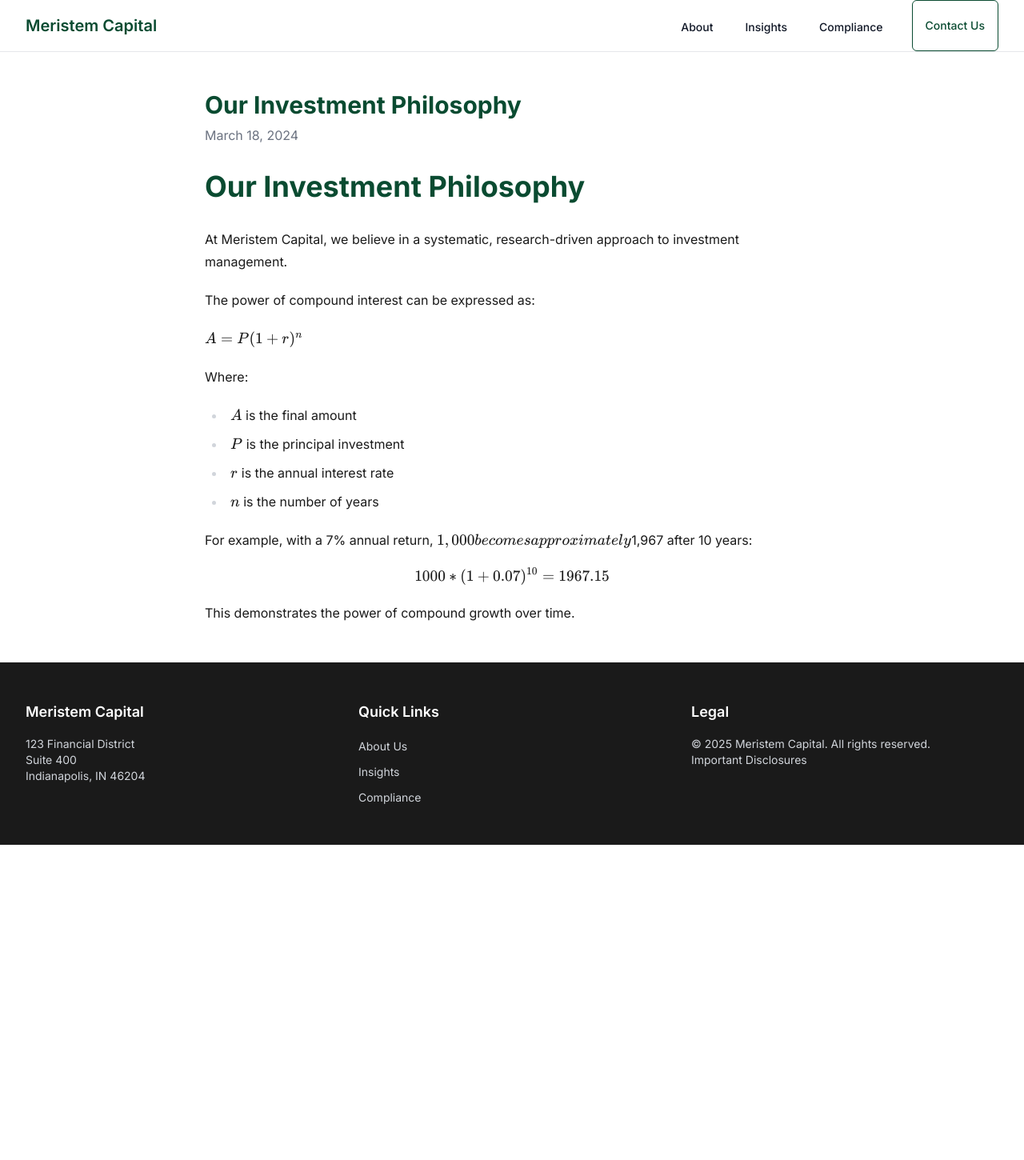
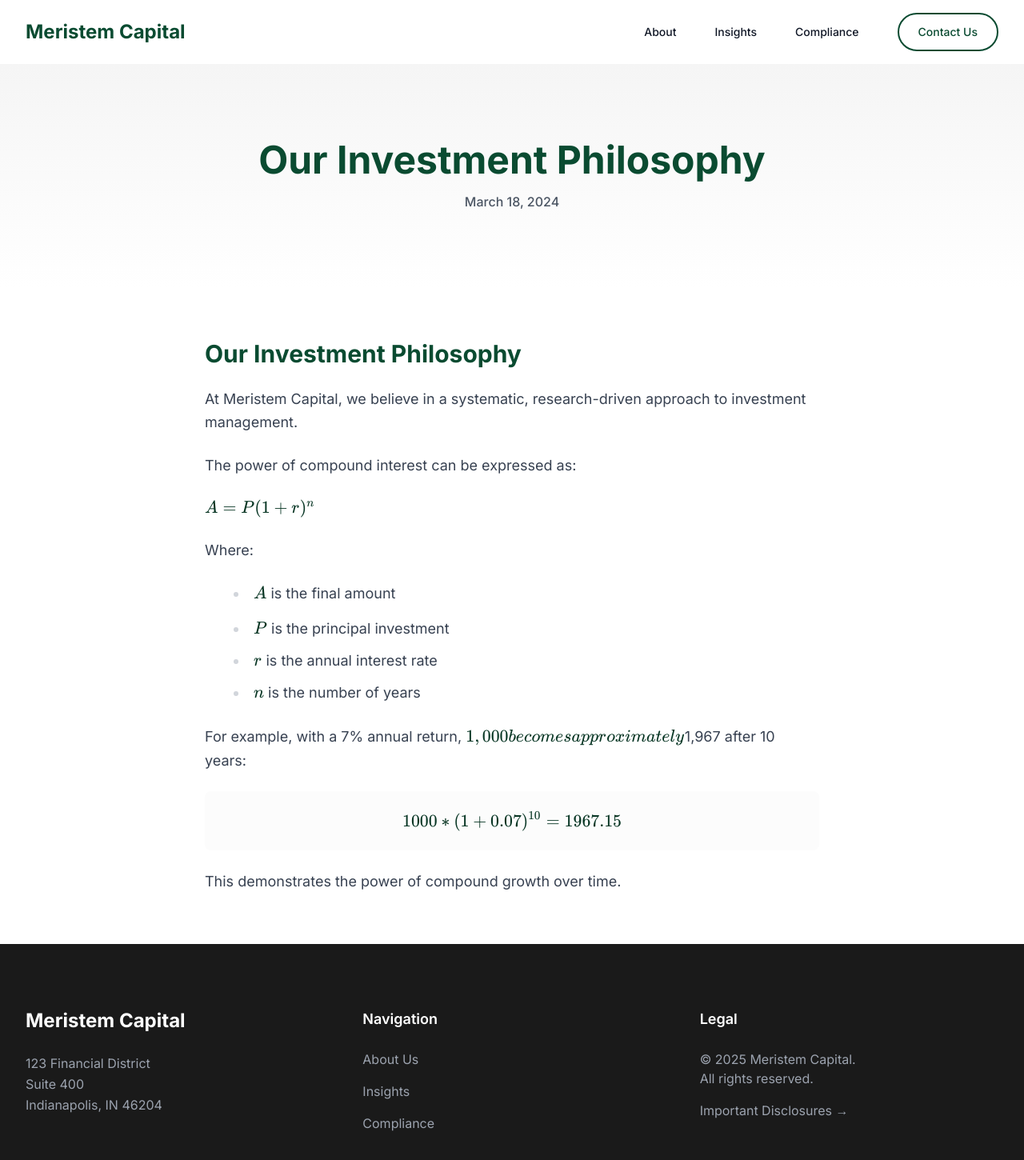
Before and after one commit to tyler-foxworthy/meristem_site, a Next.js app: page /articles/investment-philosophy in a window 1280 px wide. Shown: the top 1450 px of the page at 80% size. Before the commit the page ends 1056 px from the top, so only its background shows below. Built offline with nearby package versions, Linux system fonts and the light colour scheme.

Commit message:
Update design to match modern InnovateMap aesthetic

```diff
--- a/src/app/articles/[slug]/page.tsx
+++ b/src/app/articles/[slug]/page.tsx
@@ -70,29 +70,47 @@ export default async function Article({ params }: { params: { slug: string } })
 
   return (
     <Layout>
-      <article className="max-w-7xl mx-auto px-4 sm:px-6 lg:px-8 py-12">
-        <div className="max-w-3xl mx-auto">
-          <header className="mb-8">
-            <h1 className="text-3xl font-bold text-primary mb-2">{article.title}</h1>
-            <time className="text-gray-500">
+      <div className="relative">
+        {/* Hero section with gradient background */}
+        <div className="relative bg-gradient-to-b from-neutral to-white py-24">
+          <div className="max-w-7xl mx-auto px-4 sm:px-6 lg:px-8">
+            <div className="max-w-3xl mx-auto text-center">
+              <h1 className="text-4xl sm:text-5xl font-bold text-primary mb-4 leading-tight">
+                {article.title}
+              </h1>
+              <time className="text-gray-600 font-medium">
                 {new Date(article.date).toLocaleDateString('en-US', {
                   year: 'numeric',
                   month: 'long',
                   day: 'numeric',
                 })}
               </time>
-          </header>
+            </div>
+          </div>
+        </div>
 
-          <div className="prose max-w-none">
+        {/* Article content */}
+        <article className="max-w-7xl mx-auto px-4 sm:px-6 lg:px-8 py-16">
+          <div className="max-w-3xl mx-auto">
+            <div className="prose prose-lg max-w-none">
               <ReactMarkdown
                 remarkPlugins={[remarkMath]}
                 rehypePlugins={[rehypeKatex]}
+                className="space-y-6"
+                components={{
+                  h1: ({node, ...props}) => <h1 className="text-3xl font-bold text-primary mb-6" {...props} />,
+                  h2: ({node, ...props}) => <h2 className="text-2xl font-semibold text-primary-dark mt-12 mb-6" {...props} />,
+                  p: ({node, ...props}) => <p className="text-gray-700 leading-relaxed mb-6" {...props} />,
+                  ul: ({node, ...props}) => <ul className="list-disc list-inside space-y-2 mb-6" {...props} />,
+                  li: ({node, ...props}) => <li className="text-gray-700" {...props} />,
+                }}
               >
                 {article.content}
               </ReactMarkdown>
             </div>
           </div>
         </article>
+      </div>
     </Layout>
   )
 }
--- a/src/app/globals.css
+++ b/src/app/globals.css
@@ -3,11 +3,35 @@
 @tailwind utilities;
 
 :root {
-  --foreground-rgb: 0, 0, 0;
+  --foreground-rgb: 26, 26, 26;
   --background-rgb: 255, 255, 255;
 }
 
-body {
-  color: rgb(var(--foreground-rgb));
-  background: rgb(var(--background-rgb));
+@layer base {
+  html {
+    scroll-behavior: smooth;
+  }
+
+  body {
+    color: rgb(var(--foreground-rgb));
+    background: rgb(var(--background-rgb));
+    font-feature-settings: "ss01", "ss02", "cv01", "cv02";
+  }
 }
+
+@layer components {
+  .transition-transform {
+    transition-property: transform;
+    transition-timing-function: cubic-bezier(0.4, 0, 0.2, 1);
+    transition-duration: 150ms;
+  }
+}
+
+/* Custom styles for math formulas */
+.katex-display {
+  @apply my-8 px-4 py-6 bg-neutral/30 rounded-lg overflow-x-auto;
+}
+
+.katex {
+  @apply text-primary-dark;
+}
--- a/src/components/Layout.tsx
+++ b/src/components/Layout.tsx
@@ -1,27 +1,55 @@
 import Link from 'next/link'
+import { useState, useEffect } from 'react'
 
 export default function Layout({ children }: { children: React.ReactNode }) {
+  const [scrolled, setScrolled] = useState(false)
+
+  useEffect(() => {
+    const handleScroll = () => {
+      setScrolled(window.scrollY > 20)
+    }
+    window.addEventListener('scroll', handleScroll)
+    return () => window.removeEventListener('scroll', handleScroll)
+  }, [])
+
   return (
     <div className="min-h-screen flex flex-col">
-      <header className="bg-white border-b border-gray-200">
+      <header className={`fixed w-full z-50 transition-all duration-300 ${scrolled ? 'bg-white shadow-md' : 'bg-transparent'}`}>
         <nav className="max-w-7xl mx-auto px-4 sm:px-6 lg:px-8">
-          <div className="flex justify-between h-16">
-            <div className="flex">
-              <Link href="/" className="flex items-center">
-                <span className="text-primary font-semibold text-xl">Meristem Capital</span>
+          <div className="flex justify-between h-20">
+            <div className="flex items-center">
+              <Link href="/" className="flex items-center group">
+                <span className={`text-2xl font-bold transition-colors duration-300 ${scrolled ? 'text-primary' : 'text-primary'}`}>
+                  Meristem Capital
+                </span>
               </Link>
             </div>
-            <div className="hidden sm:ml-6 sm:flex sm:space-x-8">
-              <Link href="/about" className="inline-flex items-center px-1 pt-1 text-sm font-medium text-gray-900 hover:text-primary">
+            <div className="hidden sm:flex sm:items-center sm:space-x-12">
+              <Link
+                href="/about"
+                className={`text-sm font-medium hover:text-primary transition-colors duration-200
+                  ${scrolled ? 'text-gray-900' : 'text-gray-900'}`}
+              >
                 About
               </Link>
-              <Link href="/articles" className="inline-flex items-center px-1 pt-1 text-sm font-medium text-gray-900 hover:text-primary">
+              <Link
+                href="/articles"
+                className={`text-sm font-medium hover:text-primary transition-colors duration-200
+                  ${scrolled ? 'text-gray-900' : 'text-gray-900'}`}
+              >
                 Insights
               </Link>
-              <Link href="/compliance" className="inline-flex items-center px-1 pt-1 text-sm font-medium text-gray-900 hover:text-primary">
+              <Link
+                href="/compliance"
+                className={`text-sm font-medium hover:text-primary transition-colors duration-200
+                  ${scrolled ? 'text-gray-900' : 'text-gray-900'}`}
+              >
                 Compliance
               </Link>
-              <Link href="/contact" className="inline-flex items-center px-4 py-2 border border-primary text-sm font-medium rounded-md text-primary hover:bg-primary hover:text-white transition-colors">
+              <Link
+                href="/contact"
+                className="inline-flex items-center px-6 py-3 border-2 border-primary text-sm font-medium rounded-full text-primary hover:bg-primary hover:text-white transition-all duration-200 transform hover:scale-105"
+              >
                 Contact Us
               </Link>
             </div>
@@ -29,49 +57,54 @@ export default function Layout({ children }: { children: React.ReactNode }) {
         </nav>
       </header>
 
-      <main className="flex-grow">
+      <main className="flex-grow pt-20">
         {children}
       </main>
 
-      <footer className="bg-neutral-dark text-white">
-        <div className="max-w-7xl mx-auto px-4 sm:px-6 lg:px-8 py-12">
-          <div className="grid grid-cols-1 md:grid-cols-3 gap-8">
-            <div>
-              <h3 className="text-lg font-semibold mb-4">Meristem Capital</h3>
-              <p className="text-sm text-gray-300">
+      <footer className="bg-neutral-dark">
+        <div className="max-w-7xl mx-auto px-4 sm:px-6 lg:px-8 py-20">
+          <div className="grid grid-cols-1 md:grid-cols-12 gap-12">
+            <div className="md:col-span-4">
+              <h3 className="text-2xl font-bold text-white mb-6">Meristem Capital</h3>
+              <p className="text-gray-400 leading-relaxed">
                 123 Financial District<br />
                 Suite 400<br />
                 Indianapolis, IN 46204
               </p>
             </div>
-            <div>
-              <h3 className="text-lg font-semibold mb-4">Quick Links</h3>
-              <ul className="space-y-2">
+            <div className="md:col-span-4">
+              <h3 className="text-lg font-semibold text-white mb-6">Navigation</h3>
+              <ul className="space-y-4">
                 <li>
-                  <Link href="/about" className="text-sm text-gray-300 hover:text-white">
+                  <Link href="/about" className="text-gray-400 hover:text-white transition-colors duration-200">
                     About Us
                   </Link>
                 </li>
                 <li>
-                  <Link href="/articles" className="text-sm text-gray-300 hover:text-white">
+                  <Link href="/articles" className="text-gray-400 hover:text-white transition-colors duration-200">
                     Insights
                   </Link>
                 </li>
                 <li>
-                  <Link href="/compliance" className="text-sm text-gray-300 hover:text-white">
+                  <Link href="/compliance" className="text-gray-400 hover:text-white transition-colors duration-200">
                     Compliance
                   </Link>
                 </li>
               </ul>
             </div>
-            <div>
-              <h3 className="text-lg font-semibold mb-4">Legal</h3>
-              <p className="text-sm text-gray-300">
-                © {new Date().getFullYear()} Meristem Capital. All rights reserved.<br />
-                <Link href="/compliance" className="hover:text-white">
-                  Important Disclosures
+            <div className="md:col-span-4">
+              <h3 className="text-lg font-semibold text-white mb-6">Legal</h3>
+              <div className="space-y-4">
+                <p className="text-gray-400">
+                  © {new Date().getFullYear()} Meristem Capital.<br />All rights reserved.
+                </p>
+                <Link
+                  href="/compliance"
+                  className="inline-block text-gray-400 hover:text-white transition-colors duration-200"
+                >
+                  Important Disclosures →
                 </Link>
-              </p>
+              </div>
             </div>
           </div>
         </div>
```
Lines whose indentation alone changed are shown as unchanged.
